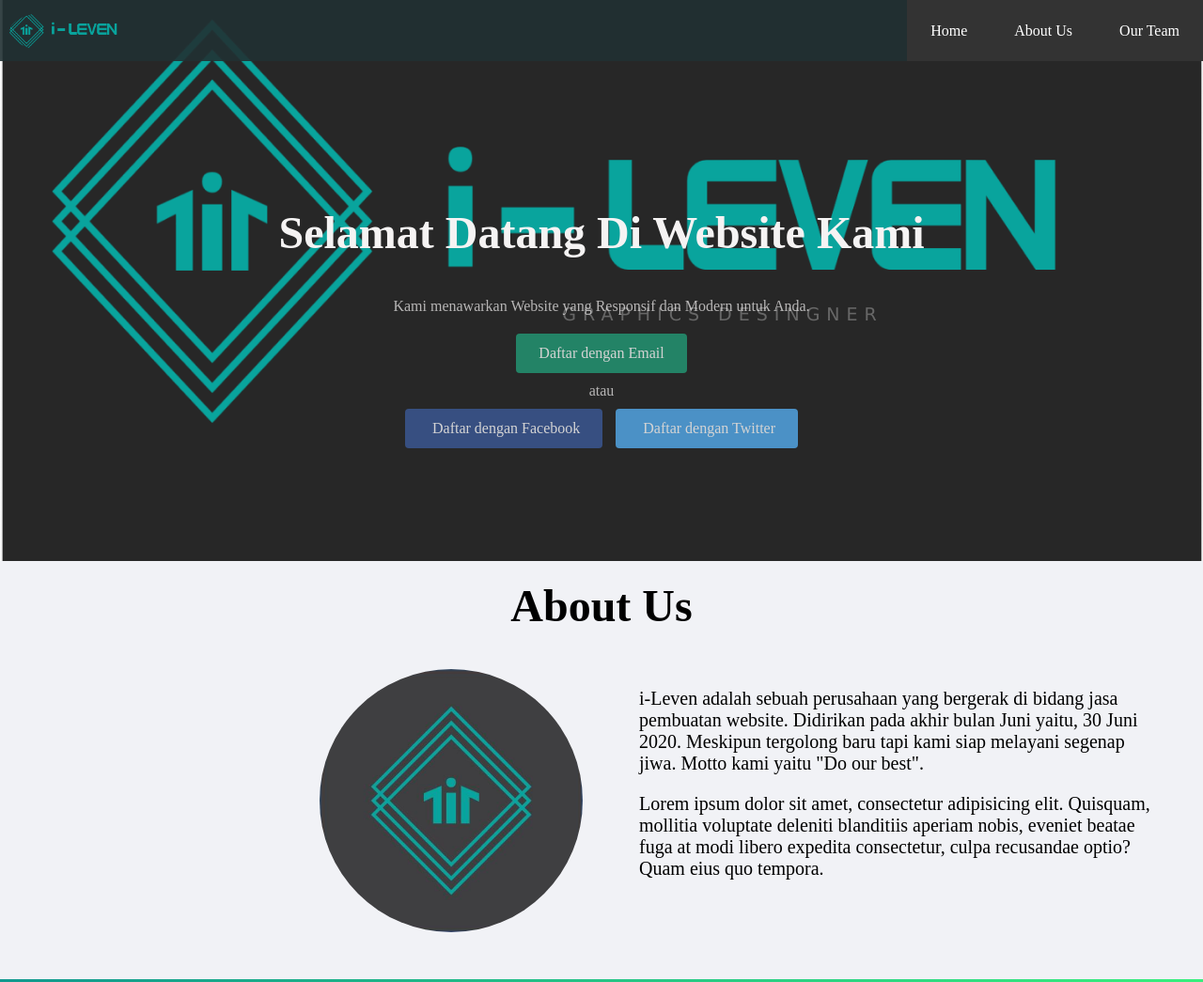
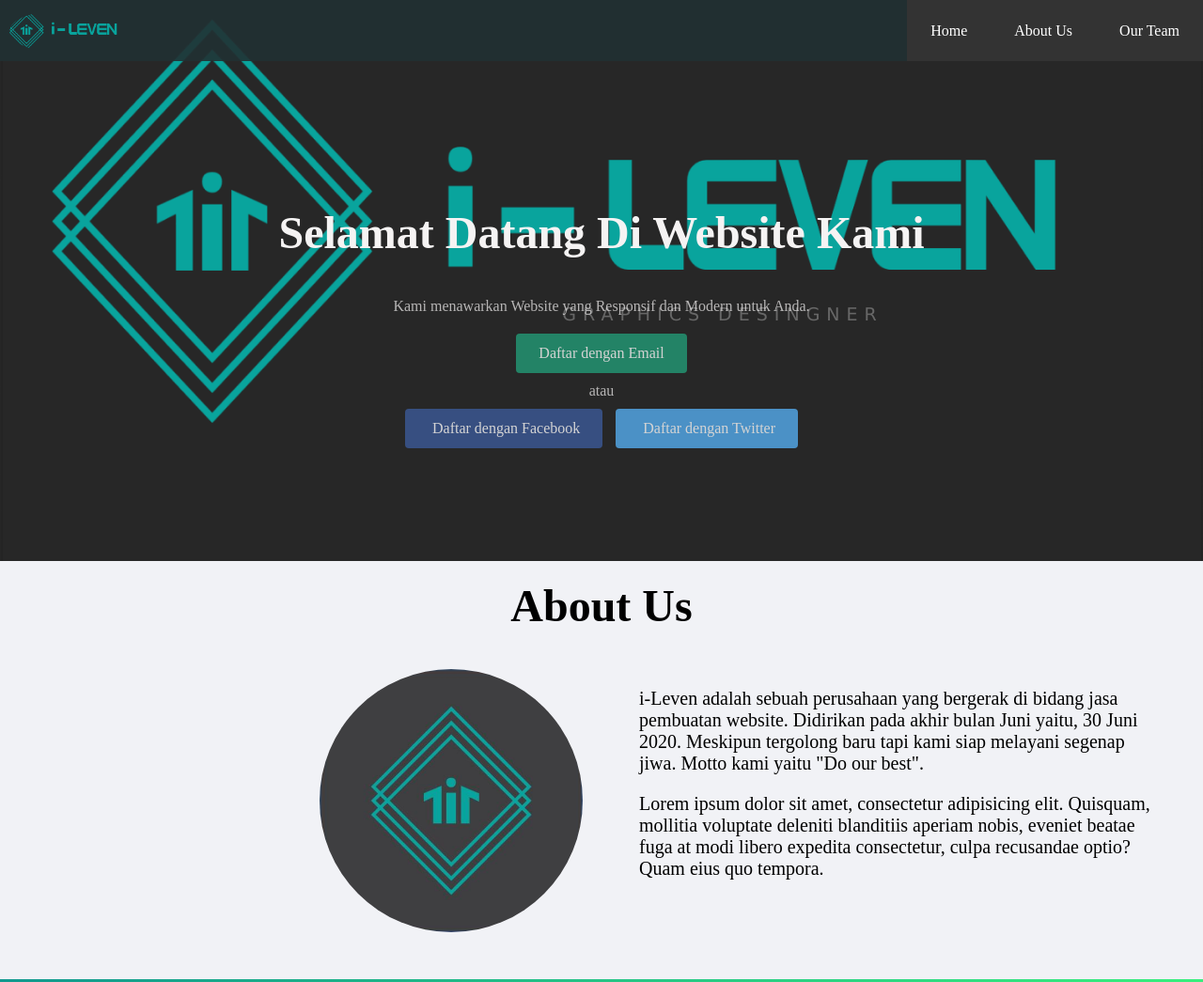
Before and after one commit to chaliar7/Kelas-i-11, a plain HTML site: page index.html in a window 1280 px wide. Shown: the top 1045 px of the page at 94% size. Drawn offline with Linux system fonts and the light colour scheme; some icons are missing; a web font is replaced by a local one.

Commit message:
Update stylesheet.css

```diff
--- a/stylesheet.css
+++ b/stylesheet.css
@@ -51,6 +51,7 @@ li a:hover {
 .top-wrapper {
   padding: 200px 0px 100px 0px;
   background-image: url(background\ \(2\).png);
+  background-color: #272727;
   background-size: cover;
   color: rgb(245, 243, 243);
   text-align: center;
```
